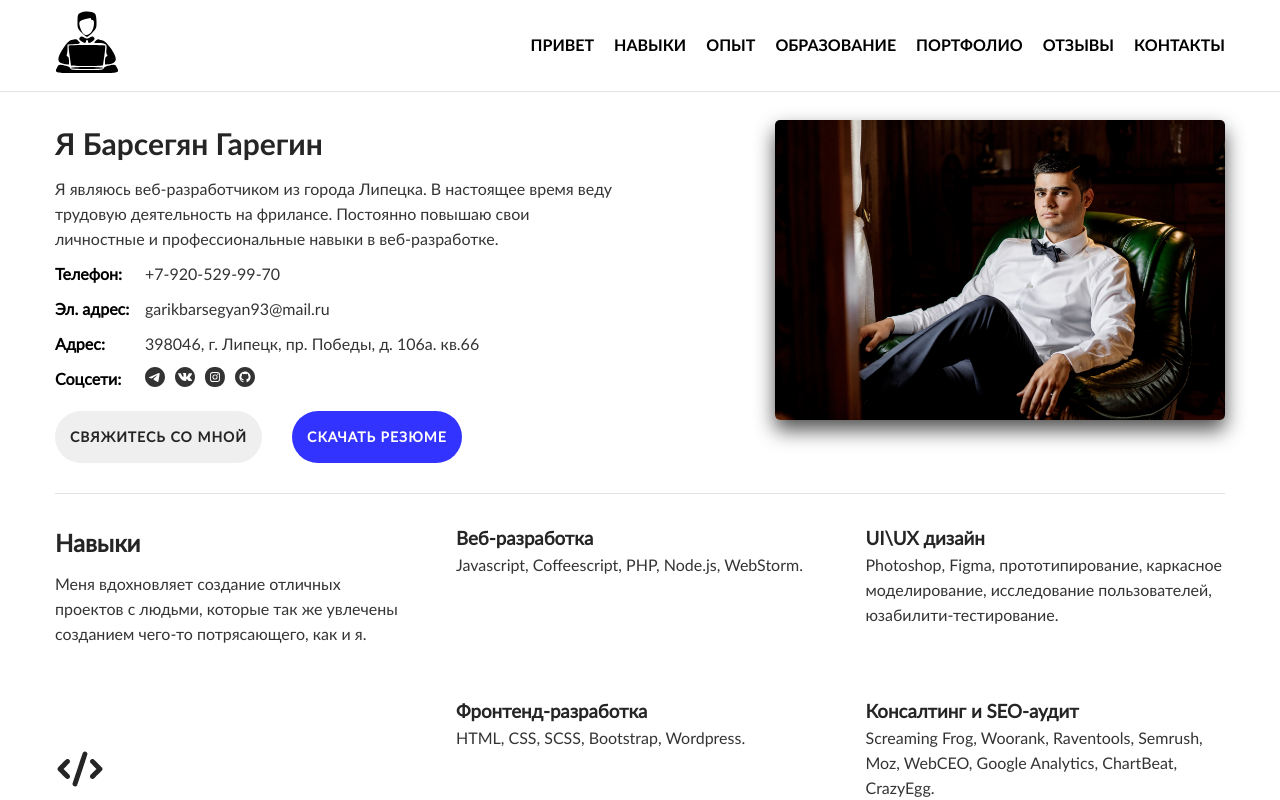
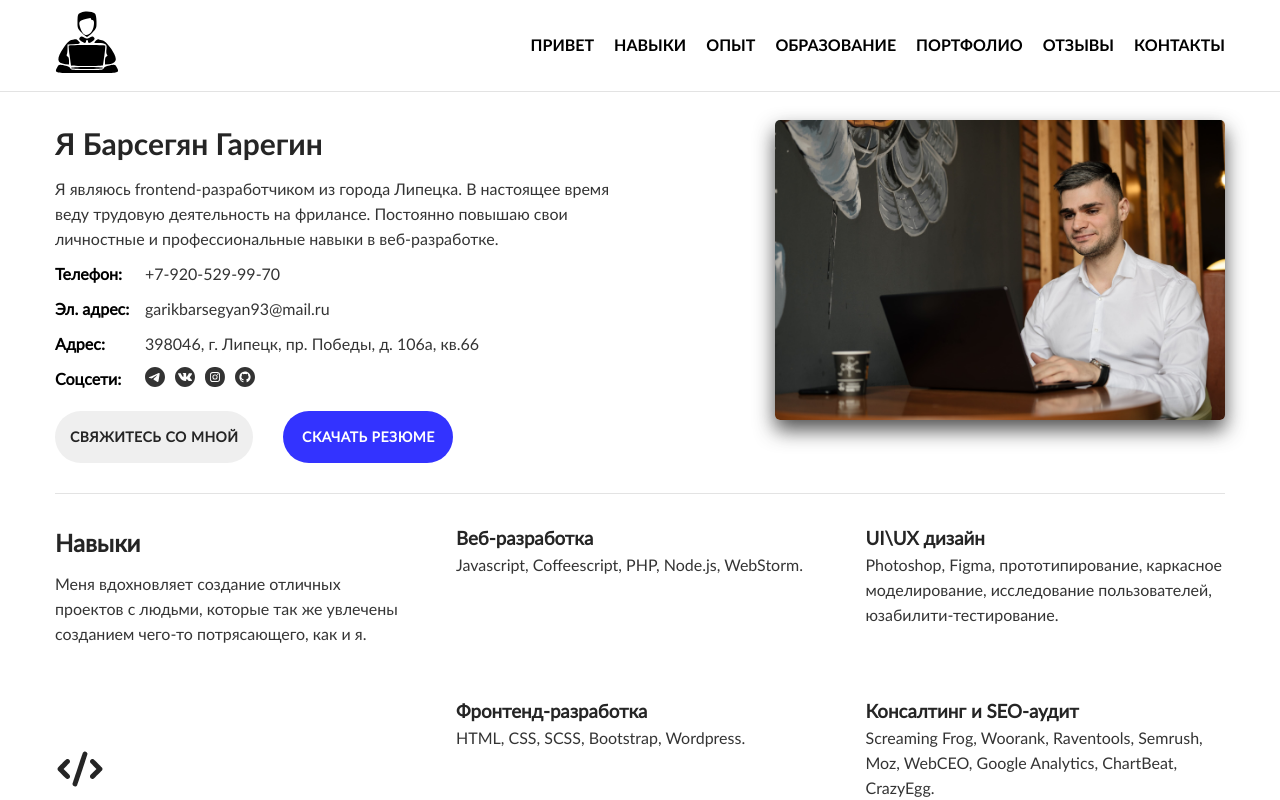
Before and after one commit to Garegin93/mySite, a Vue app: page / in a window 1280 px wide. Shown: the top 800 px of the page. Built offline with nearby package versions, Linux system fonts and the light colour scheme.

Commit message:
СрфÑChenged my photo and general bug fixes

```diff
--- a/src/assets/styles/general-options/general-options.scss
+++ b/src/assets/styles/general-options/general-options.scss
@@ -69,7 +69,7 @@ p, span {
   -webkit-appearance: none;
   -moz-appearance: none;
   appearance: none;
-  letter-spacing: 1px;
+  letter-spacing: .5px;
 
   &:hover {
     box-shadow: 10px 10px 20px rgb(51, 51, 255, 20%);
--- a/src/components/header/apps/AppLogoSvg.vue
+++ b/src/components/header/apps/AppLogoSvg.vue
@@ -32,6 +32,7 @@ export default {}
 @import "../../../style.scss";
 
 .menu__link {
+  transition: 0.3s all;
   color: $colorBlack;
   padding: 0;
 
--- a/src/components/main/apps/AppAboutMeInfo.vue
+++ b/src/components/main/apps/AppAboutMeInfo.vue
@@ -10,7 +10,7 @@
     </p>
     <p>
       <span class="span-title">Адрес:</span>
-      <span>398046, г. Липецк, пр. Победы, д. 106а. кв.66</span>
+      <span>398046, г. Липецк, пр. Победы, д. 106а, кв.66</span>
     </p>
     <p>
       <span class="span-title">Соцсети:</span>
--- a/src/store/index.js
+++ b/src/store/index.js
@@ -8,7 +8,7 @@ export default createStore({
         //===== aboutMeInfo
 
         aboutMeTitle: "Я Барсегян Гарегин",
-        aboutMeDescription: "Я являюсь веб-разработчиком из города Липецка. В настоящее время веду трудовую деятельность на фрилансе. Постоянно повышаю свои личностные и профессиональные навыки в веб-разработке.",
+        aboutMeDescription: "Я являюсь frontend-разработчиком из города Липецка. В настоящее время веду трудовую деятельность на фрилансе. Постоянно повышаю свои личностные и профессиональные навыки в веб-разработке.",
 
         //=====appSkills
 
@@ -68,7 +68,7 @@ export default createStore({
         //=====appContact
 
         contactTitle: "Контакты",
-        contactDescription: "Вы работаете над чем-то большим? Я хотел бы помочь вам в реализации задач. Напишите мне письмо и начните свой проект прямо сейчас! Просто сделайте это.",
+        contactDescription: "Вы работаете над большими проектами? Я хотел бы помочь вам в реализации задач. Напишите мне письмо и мы начнем проект прямо сейчас! Просто сделайте это.",
     },
 
     mutations: {
```
Also changed, not shown: src/assets/images/my_photo.jpg, 1 other file (tests, documents, lock files or other folders).
